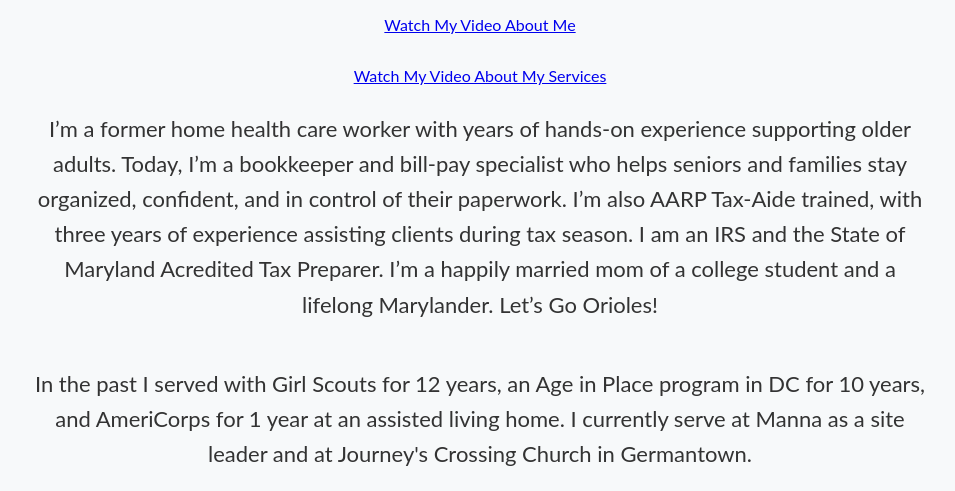
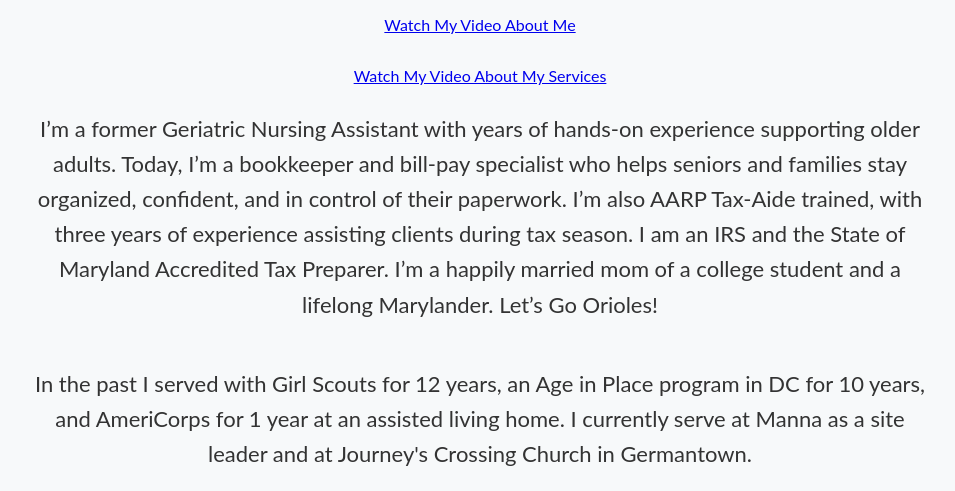
Before and after one commit to DCTries/MyBillHelpWebsite, a plain HTML site: page index.html in a window 1280 px wide. Shown: the part 1490-1981 px from the top of the page, without its empty margins (160-1115 px from the left). Drawn offline with Linux system fonts and the light colour scheme.

```diff
--- a/index.html
+++ b/index.html
@@ -224,7 +224,7 @@
         </a>
         </div>
 
-        <p>I’m a former home health care worker with years of hands‑on experience supporting older adults. Today, I’m a bookkeeper and bill‑pay specialist who helps seniors and families stay organized, confident, and in control of their paperwork. I’m also AARP Tax‑Aide trained, with three years of experience assisting clients during tax season. I am an IRS and the State of Maryland Acredited Tax Preparer. I’m a happily married mom of a college student and a lifelong Marylander. Let’s Go Orioles!
+        <p>I’m a former Geriatric Nursing Assistant with years of hands‑on experience supporting older adults. Today, I’m a bookkeeper and bill‑pay specialist who helps seniors and families stay organized, confident, and in control of their paperwork. I’m also AARP Tax‑Aide trained, with three years of experience assisting clients during tax season. I am an IRS and the State of Maryland Accredited Tax Preparer. I’m a happily married mom of a college student and a lifelong Marylander. Let’s Go Orioles!
         </p>
         <p>In the past I served with Girl Scouts for 12 years, an Age in Place program in DC for 10 years, and AmeriCorps for 1 year at an assisted living home. I currently serve at Manna as a site leader and at Journey's Crossing Church in Germantown.</p>
 
```
